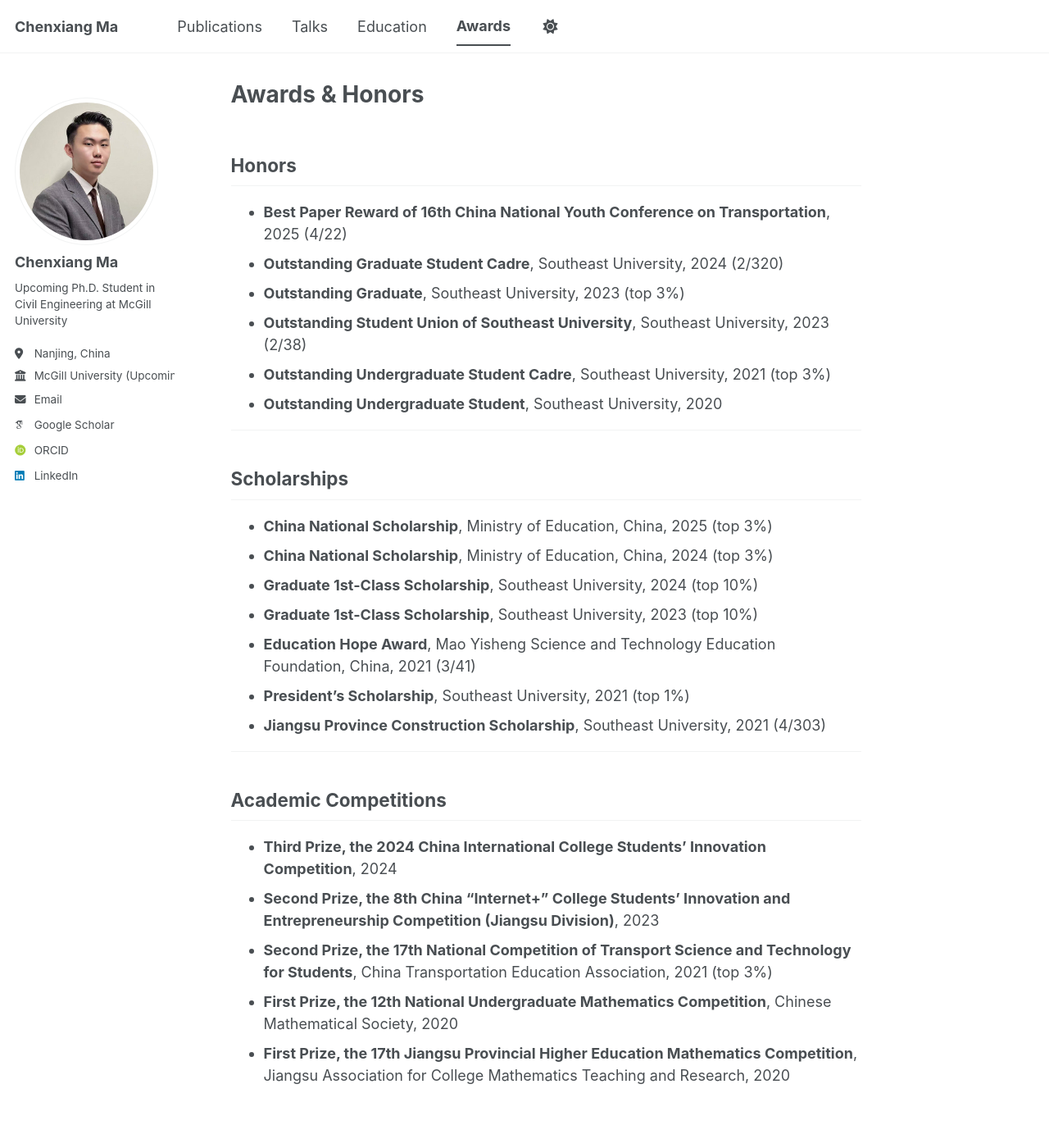
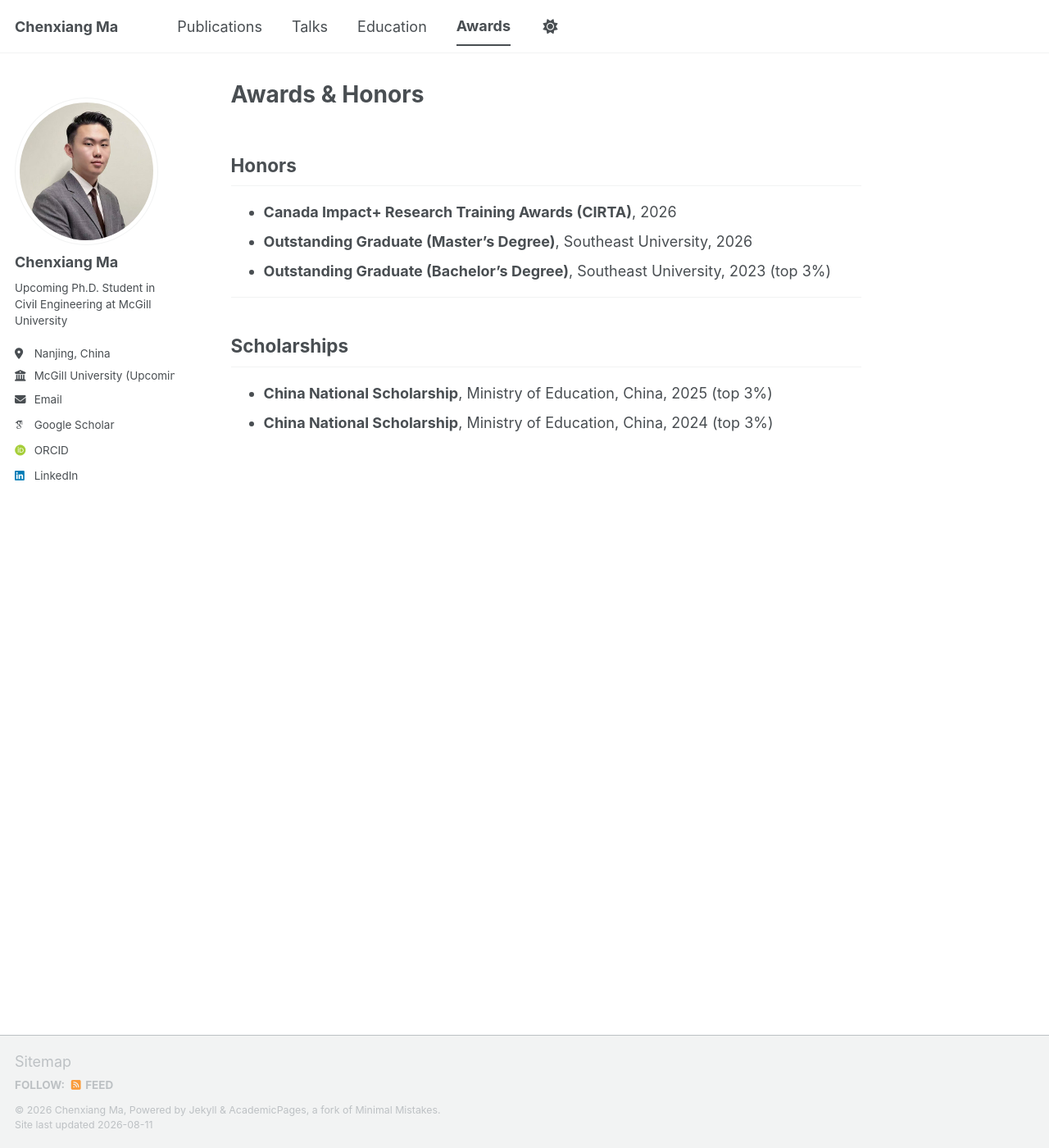
Before and after one commit to macxii23/macxii23.github.io, a Jekyll site: the page built from _pages/awards.md, in a window 1280 px wide and 1400 px high. Shown: the whole window at 82% size. Built offline with Jekyll 4.4.1, drawn with Linux system fonts in a browser that asks for light colours; some web fonts are replaced; a script bundle is joined from its source files by our own code; library files that are not in the unit come from our copies.

Commit message:
Update awards.md

```diff
--- a/_pages/awards.md
+++ b/_pages/awards.md
@@ -6,12 +6,9 @@ author_profile: true
 
 ## Honors
 
-- **Best Paper Reward of 16th China National Youth Conference on Transportation**, 2025 (4/22)
-- **Outstanding Graduate Student Cadre**, Southeast University, 2024 (2/320)
-- **Outstanding Graduate**, Southeast University, 2023 (top 3%)
-- **Outstanding Student Union of Southeast University**, Southeast University, 2023 (2/38)
-- **Outstanding Undergraduate Student Cadre**, Southeast University, 2021 (top 3%)
-- **Outstanding Undergraduate Student**, Southeast University, 2020
+- **Canada Impact+ Research Training Awards (CIRTA)**, 2026
+- **Outstanding Graduate (Master's Degree)**, Southeast University, 2026
+- **Outstanding Graduate (Bachelor's Degree)**, Southeast University, 2023 (top 3%)
 
 ---
 
@@ -19,18 +16,3 @@ author_profile: true
 
 - **China National Scholarship**, Ministry of Education, China, 2025 (top 3%)
 - **China National Scholarship**, Ministry of Education, China, 2024 (top 3%)
-- **Graduate 1st-Class Scholarship**, Southeast University, 2024 (top 10%)
-- **Graduate 1st-Class Scholarship**, Southeast University, 2023 (top 10%)
-- **Education Hope Award**, Mao Yisheng Science and Technology Education Foundation, China, 2021 (3/41)
-- **President's Scholarship**, Southeast University, 2021 (top 1%)
-- **Jiangsu Province Construction Scholarship**, Southeast University, 2021 (4/303)
-
----
-
-## Academic Competitions
-
-- **Third Prize, the 2024 China International College Students' Innovation Competition**, 2024
-- **Second Prize, the 8th China "Internet+" College Students' Innovation and Entrepreneurship Competition (Jiangsu Division)**, 2023
-- **Second Prize, the 17th National Competition of Transport Science and Technology for Students**, China Transportation Education Association, 2021 (top 3%)
-- **First Prize, the 12th National Undergraduate Mathematics Competition**, Chinese Mathematical Society, 2020
-- **First Prize, the 17th Jiangsu Provincial Higher Education Mathematics Competition**, Jiangsu Association for College Mathematics Teaching and Research, 2020
```
